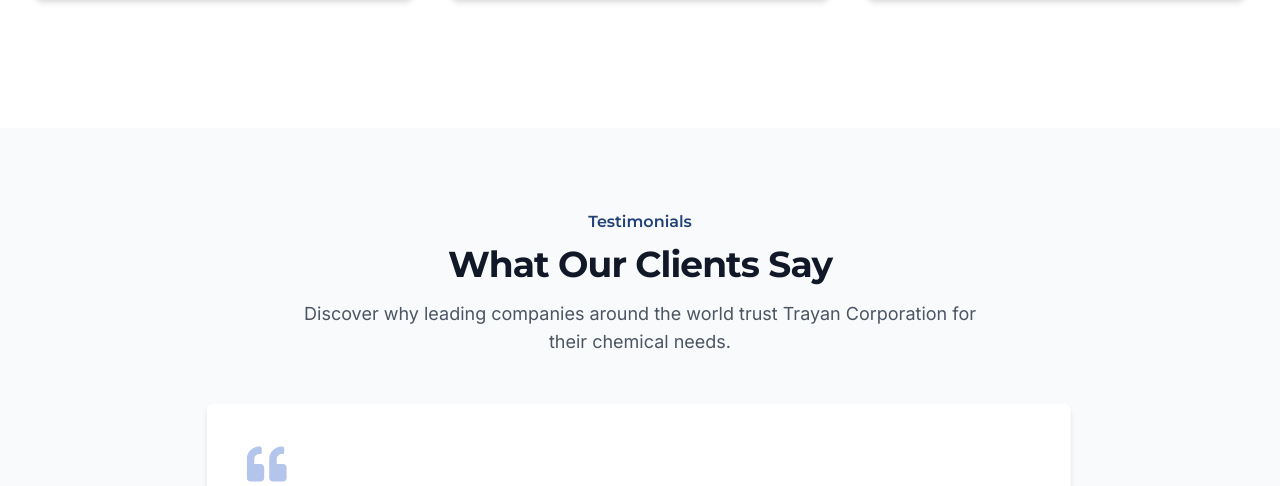
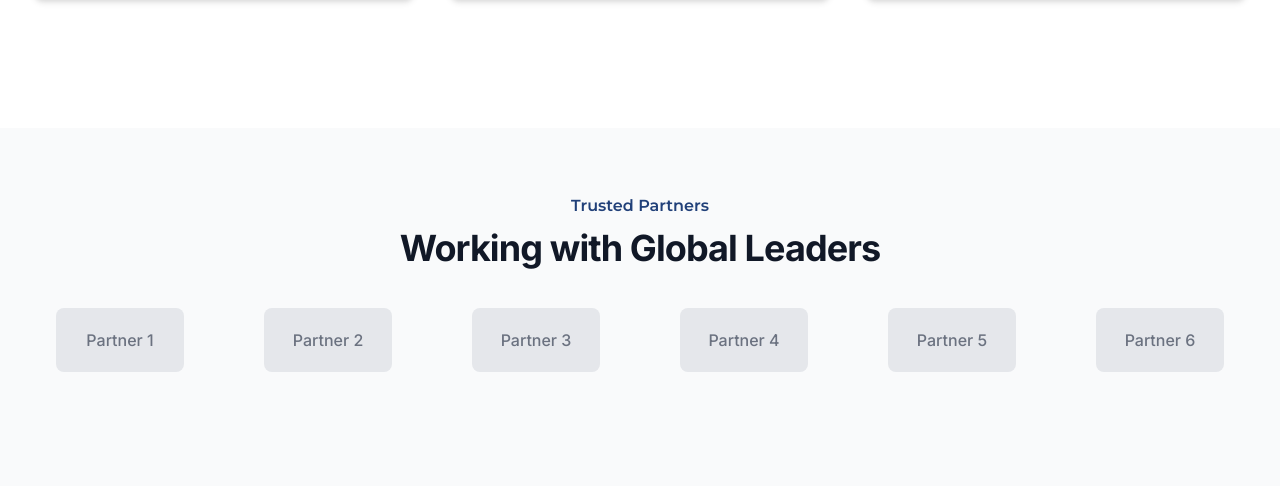
Before and after one commit to Akshat0904/trayan-corp, a Next.js app: page / in a window 1280 px wide. Shown: the part 1980-2466 px from the top of the page. Built offline with nearby package versions, Linux system fonts and the light colour scheme.

Commit message:
fix: uncomment partners section in Home component

```diff
--- a/src/app/page.tsx
+++ b/src/app/page.tsx
@@ -41,10 +41,10 @@
     threshold: 0.1,
   });
 
-  // const [partnersRef, partnersInView] = useInView({
-  //   triggerOnce: true,
-  //   threshold: 0.1,
-  // });
+  const [partnersRef, partnersInView] = useInView({
+    triggerOnce: true,
+    threshold: 0.1,
+  });
 
   const [ctaRef, ctaInView] = useInView({
     triggerOnce: true,
@@ -298,7 +298,7 @@
       </motion.div>
 
       {/* Partners Section */}
-      {/* <motion.div ref={partnersRef} className="py-16 bg-gray-50">
+      <motion.div ref={partnersRef} className="py-16 bg-gray-50">
         <div className="mx-auto max-w-7xl px-6 lg:px-8">
           <motion.div
             custom={0}
@@ -332,7 +332,7 @@
             ))}
           </motion.div>
         </div>
-      </motion.div> */}
+      </motion.div>
 
       {/* Testimonials Section */}
       <Testimonials />
```
